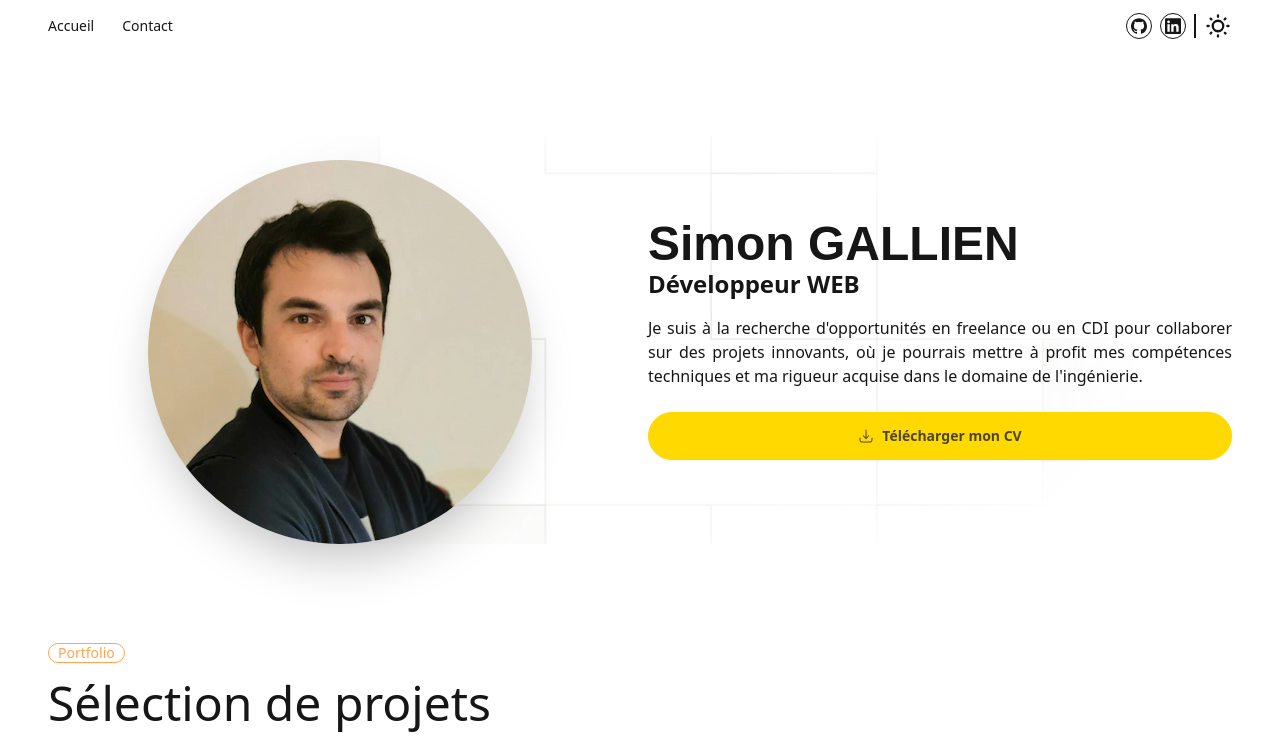
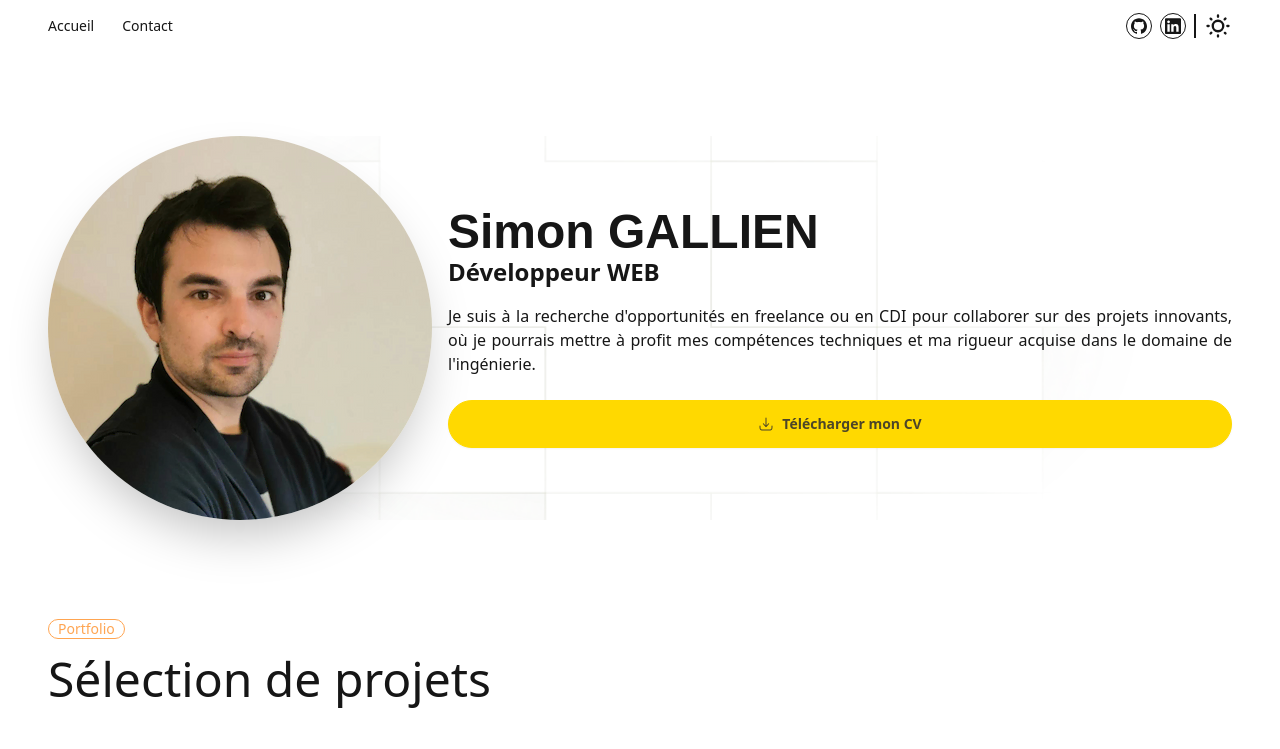
Before and after one commit to SimonGallien/MonPortfolio, a React (Vite) app: page / in a window 1280 px wide. Shown: the top 749 px of the page. Built offline with nearby package versions, Linux system fonts and the light colour scheme; a web font is replaced by a local one.

Commit message:
Modification des propriétés de l'image de Hero pour le SEO

```diff
--- a/src/_components/Hero.jsx
+++ b/src/_components/Hero.jsx
@@ -16,11 +16,11 @@ export const Hero = () => {
                             Télécharger mon CV
                         </a>
                     </div>
-                    <div className="pt-6 flex-1 md:mx-0 flex justify-center">
+                    <div className="aspect-w-1 aspect-h-1 w-full max-w-sm">
                         <img
                             src="/profil.webp"
-                            className="max-w-sm rounded-full shadow-2xl w-full"
-                            alt="profil"
+                            className="rounded-full shadow-2xl object-cover"
+                            alt="Simon Gallien, profil"
                         />
                     </div>
 
```
